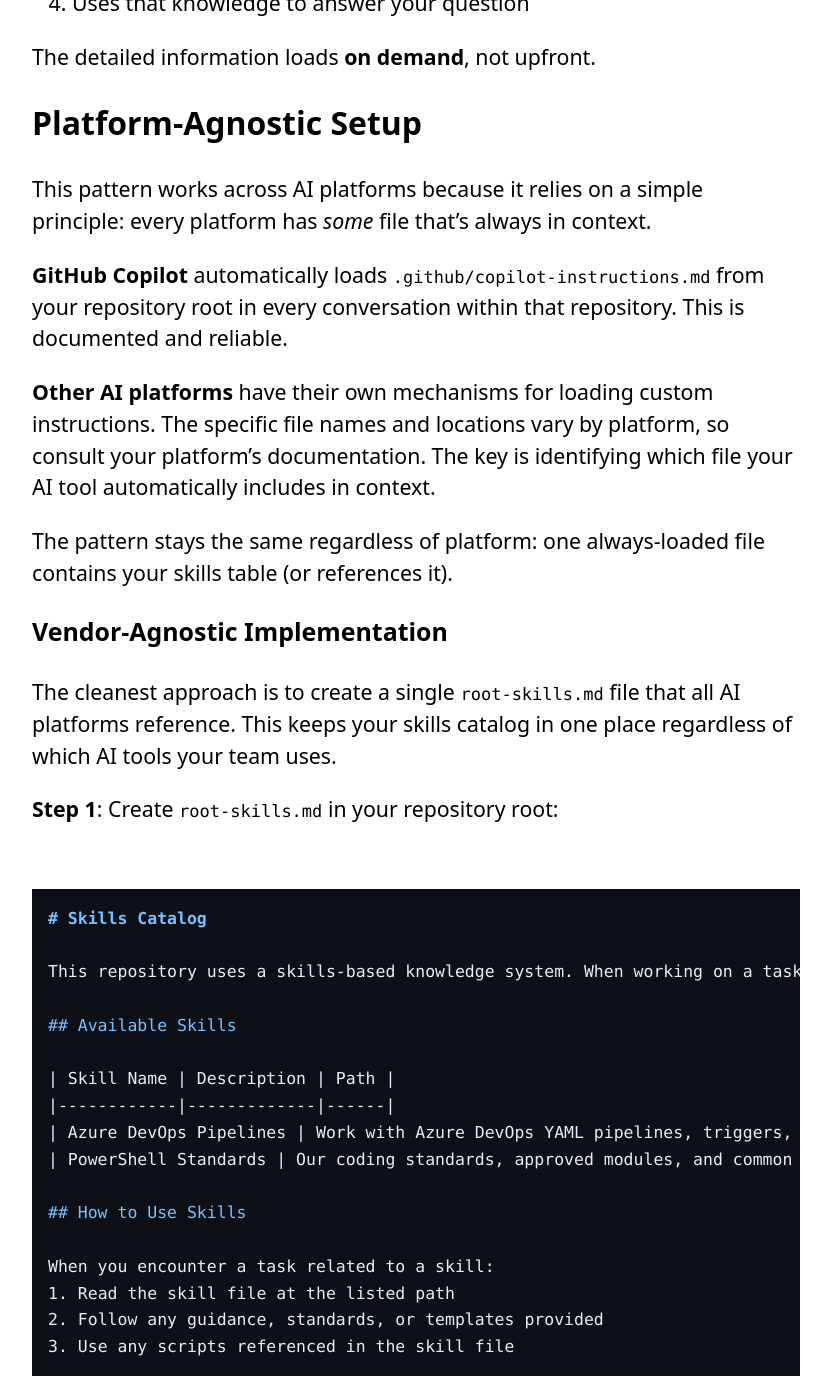
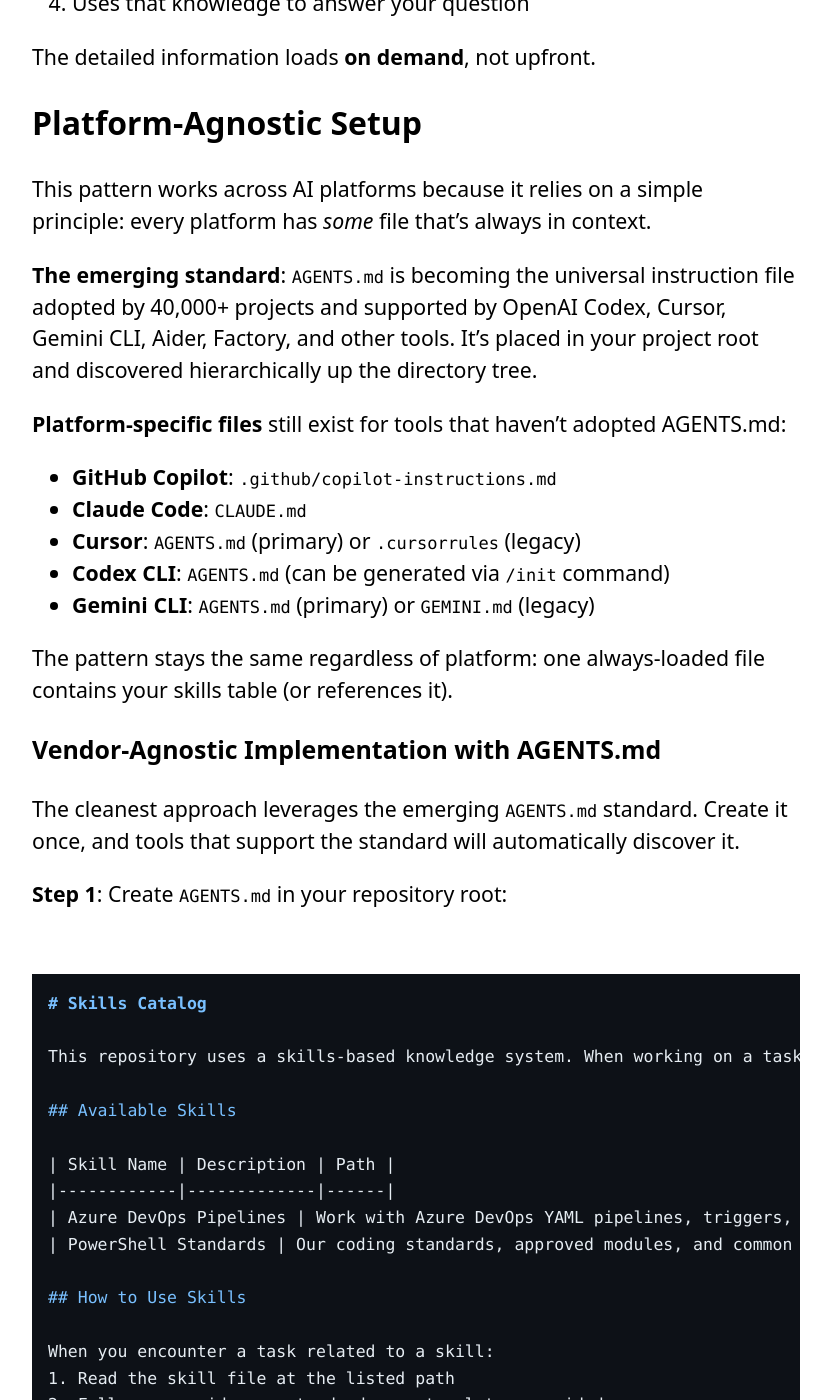
Before and after one commit to Tiberriver256/Tiberriver256.GitHub.io, a Jekyll site: the page built from _posts/2025-11-02-skills-catalog-part-1-indexing-ai-context.md, in a window 1280 px wide and 1400 px high, scrolled down 2357 px. Shown: the whole window, without its empty margins (224-1055 px from the left). Built offline with Jekyll 4.4.1, drawn with Linux system fonts in a browser that asks for light colours; comment, search, counter and statistics services are not loaded; some of the changed text lies outside the part shown.

Commit message:
Add AGENTS.md standard and verified platform file names
Co-authored-by: Tiberriver256 <6989492+Tiberriver256@users.noreply.github.com>

````diff
--- a/_posts/2025-11-02-skills-catalog-part-1-indexing-ai-context.md
+++ b/_posts/2025-11-02-skills-catalog-part-1-indexing-ai-context.md
@@ -68,17 +68,22 @@ The detailed information loads **on demand**, not upfront.
 
 This pattern works across AI platforms because it relies on a simple principle: every platform has _some_ file that's always in context.
 
-**GitHub Copilot** automatically loads `.github/copilot-instructions.md` from your repository root in every conversation within that repository. This is documented and reliable.
+**The emerging standard**: `AGENTS.md` is becoming the universal instruction file adopted by 40,000+ projects and supported by OpenAI Codex, Cursor, Gemini CLI, Aider, Factory, and other tools. It's placed in your project root and discovered hierarchically up the directory tree.
 
-**Other AI platforms** have their own mechanisms for loading custom instructions. The specific file names and locations vary by platform, so consult your platform's documentation. The key is identifying which file your AI tool automatically includes in context.
+**Platform-specific files** still exist for tools that haven't adopted AGENTS.md:
+- **GitHub Copilot**: `.github/copilot-instructions.md`
+- **Claude Code**: `CLAUDE.md`
+- **Cursor**: `AGENTS.md` (primary) or `.cursorrules` (legacy)
+- **Codex CLI**: `AGENTS.md` (can be generated via `/init` command)
+- **Gemini CLI**: `AGENTS.md` (primary) or `GEMINI.md` (legacy)
 
 The pattern stays the same regardless of platform: one always-loaded file contains your skills table (or references it).
 
-### Vendor-Agnostic Implementation
+### Vendor-Agnostic Implementation with AGENTS.md
 
-The cleanest approach is to create a single `root-skills.md` file that all AI platforms reference. This keeps your skills catalog in one place regardless of which AI tools your team uses.
+The cleanest approach leverages the emerging `AGENTS.md` standard. Create it once, and tools that support the standard will automatically discover it.
 
-**Step 1**: Create `root-skills.md` in your repository root:
+**Step 1**: Create `AGENTS.md` in your repository root:
 
 ```markdown
 # Skills Catalog
@@ -100,23 +105,38 @@ When you encounter a task related to a skill:
 3. Use any scripts referenced in the skill file
 ```
 
-**Step 2**: Reference it from your platform's instruction file.
+**Step 2**: For tools that don't support AGENTS.md yet, create symlinks or copy the content.
 
 For **GitHub Copilot**, create `.github/copilot-instructions.md`:
 
 ```markdown
 # GitHub Copilot Instructions
 
-Always read and follow the skills catalog in `root-skills.md`.
+Always read and follow the skills catalog in `AGENTS.md`.
 ```
 
-For **other AI platforms**, check your platform's documentation for:
-- The file name and location for custom instructions
-- Whether the platform supports referencing external files
+For **Claude Code**, create a symlink (or copy) from `AGENTS.md`:
 
-Once you know your platform's instruction file, add a similar directive to read `root-skills.md`.
+```bash
+ln -s AGENTS.md CLAUDE.md
+```
 
-Now your skills catalog lives in one file. When you add a new skill, you update `root-skills.md` once, and any AI tool configured to read it sees the update.
+For **Cursor**, the tool already supports `AGENTS.md`, but you can also create `.cursorrules` as a symlink for backward compatibility:
+
+```bash
+ln -s AGENTS.md .cursorrules
+```
+
+**Migration tip**: If you have existing instruction files, consolidate them into `AGENTS.md` and create symlinks:
+
+```bash
+mv .github/copilot-instructions.md AGENTS.md
+ln -s AGENTS.md .github/copilot-instructions.md
+ln -s AGENTS.md CLAUDE.md
+ln -s AGENTS.md .cursorrules
+```
+
+Now your skills catalog lives in one standard location. When you add a new skill, you update `AGENTS.md` once, and all AI tools configured to read it see the update.
 
 ### Alternative: Platform-Specific Instructions
 
@@ -239,11 +259,12 @@ In **Part 3**, we'll see how to distribute a shared skills repository across you
 
 But for now, start simple:
 
-1. Create `root-skills.md` in your repository root (or `.github/copilot-instructions.md` if you prefer)
+1. Create `AGENTS.md` in your repository root (this is the emerging standard supported by Codex, Cursor, Gemini CLI, and others)
 2. Add a skills table with 2-3 domains you work with regularly
 3. Create one skill file with your team's conventions
-4. If using `root-skills.md`, add platform instruction files that reference it
-5. Watch as the AI starts discovering and applying your organizational knowledge
+4. For GitHub Copilot, create `.github/copilot-instructions.md` that references `AGENTS.md`
+5. For Claude Code, create a `CLAUDE.md` symlink to `AGENTS.md`
+6. Watch as the AI starts discovering and applying your organizational knowledge
 
 You're not teaching the AI everything upfront. You're teaching it where to look when it needs to know something.
 
````
